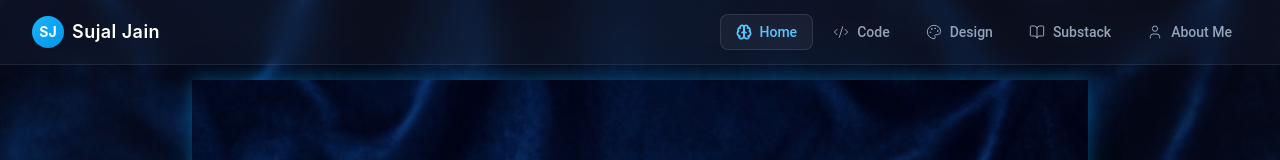
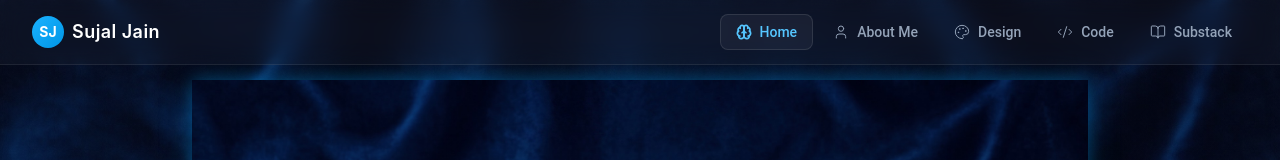
Before and after one commit to coolking26480-art/todo, a Next.js app in the folder portfolio/: page / in a window 1280 px wide. Shown: the top 160 px of the page. Built offline with nearby package versions, Linux system fonts and the light colour scheme.

Commit message:
Update Navigation.tsx

```diff
--- a/portfolio/components/Navigation.tsx
+++ b/portfolio/components/Navigation.tsx
@@ -11,11 +11,11 @@ interface NavigationProps {
 
 const navItems = [
   { id: "home", label: "Home", icon: Brain },
+  { id: "about", label: "About Me", icon: User },
+  { id: "design", label: "Design", icon: Palette },
   { id: "code", label: "Code", icon: Code2 },
-  { id: "design", label: "Design", icon: Palette },
   { id: "substack", label: "Substack", icon: BookOpen },
-  { id: "about", label: "About Me", icon: User },
-];
+ ];
 
 export default function Navigation({ activeView, onNavigate }: NavigationProps) {
   const [mobileOpen, setMobileOpen] = useState(false);
```
